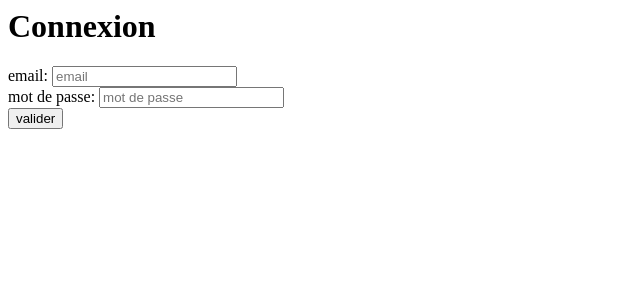
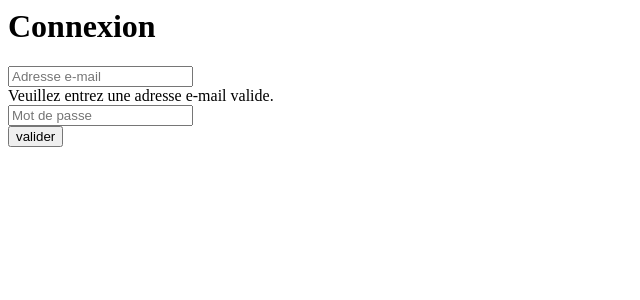
Before and after one commit to femathieu/PetHealth, a PHP site: page /src/webapp/src/app/login/login.component.html in a window 1280 px wide. Shown: the top 300 px of the page, without its empty margins (0-640 px from the left). Run offline with PHP 8.4, Linux system fonts and the light colour scheme.

Commit message:
update form style SCSS / HTML

```diff
--- a/src/webapp/src/app/login/login.component.html
+++ b/src/webapp/src/app/login/login.component.html
@@ -1,25 +1,27 @@
 
 <app-header-login></app-header-login>
 
+<main class="block-main block-main-login py-5 px-2">
     <div class="container">
         <div class="row">
           <div class="col-12">
             <h1 class="main-title">Connexion</h1>
           </div>
           <div class="col-12">
-      <label>
-        email:
-        <input type="text" [(ngModel)]="user.email" placeholder="email">
-      </label>
+            <form class="form-content py-3">
+              <div class="form-group">
+                <input type="text" [(ngModel)]="user.email" placeholder="Adresse e-mail" class="form-control">
+                <div class="invalid-feedback">
+                  Veuillez entrez une adresse e-mail valide.
                 </div>
-    <div class="col-12">
-      <label>
-        mot de passe:
-        <input type="text" [(ngModel)]="user.passwd" placeholder="mot de passe">
-      </label>
               </div>
-    <div class="col-12">
+              <div class="form-group">
+                <input type="text" [(ngModel)]="user.passwd" placeholder="Mot de passe" class="form-control">
+              </div>
               <button (click)="login()" class="btn btn-primary">valider</button>
+            </form>
+
           </div>
         </div>
       </div>
+</main>
--- a/src/webapp/src/assets/scss/_titles.scss
+++ b/src/webapp/src/assets/scss/_titles.scss
@@ -14,7 +14,7 @@
 
 h1, .main-title{
     font-family: $brush;
-    font-size:  1.625rem;
+    font-size:  2.25rem;
     line-height: 1.38;
     color: $lightBlue;
     text-align: center;
--- a/src/webapp/src/assets/scss/_variables.scss
+++ b/src/webapp/src/assets/scss/_variables.scss
@@ -27,6 +27,7 @@ $body-font-size: 14 !default; // px
 $darkBlue       : #14B0B6, !default;
 $lightBlue      : #86CDD3, !default;
 $darkGrey       : #A3A3A3, !default;
+$formGrey       : #F6F6F6, !default;
 $lightGrey      : #CBCBCB, !default;
 $lightGreen     : #C3EF75, !default;
 $pink           : #FF0077, !default;
--- a/src/webapp/src/styles.scss
+++ b/src/webapp/src/styles.scss
@@ -13,4 +13,5 @@
 
 @import "assets/scss/titles";
 @import "assets/scss/buttons";
+@import "assets/scss/form";
 @import "assets/scss/navbar-top";
```
Also changed, not shown: src/webapp/src/assets/scss/_form.scss (added, +43 -0 lines). Lines whose indentation alone changed are shown as unchanged.
